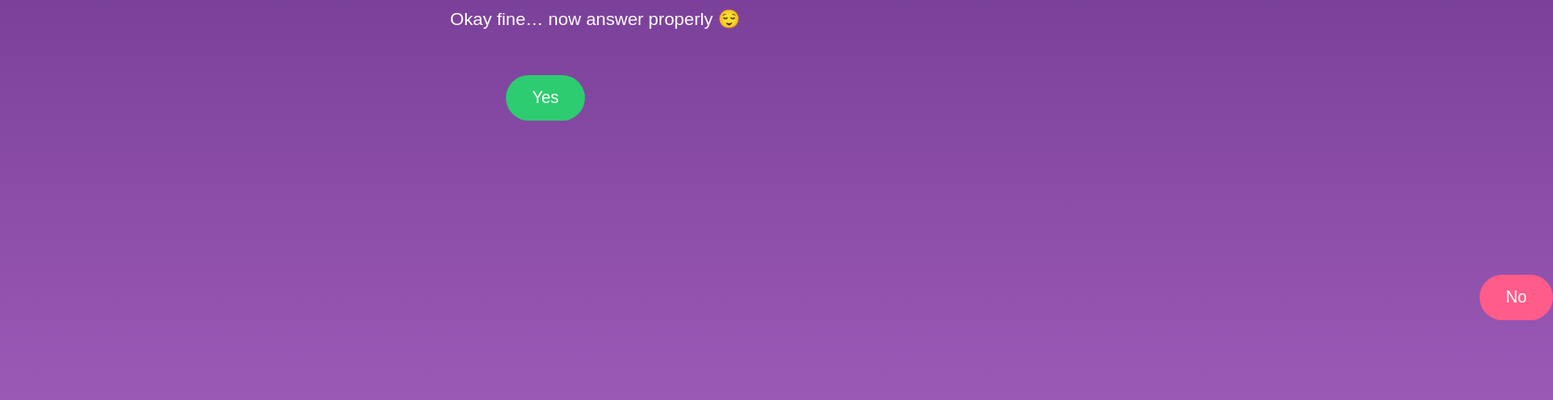
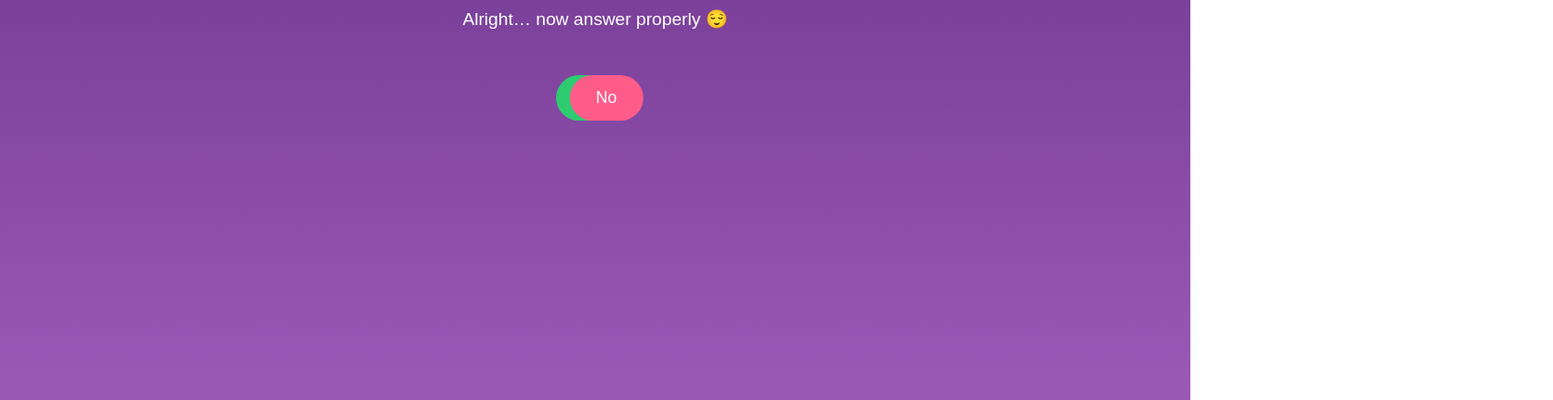
Before and after one commit to Kirankrishna213/FEB, a plain HTML site: page index.html in a window 1280 px wide. Shown: the part 369-800 px from the top of the page at 93% size, 1670 px wide, since content can reach past the window. Drawn offline with Linux system fonts and the light colour scheme.

Commit message:
Update index.html

```diff
--- a/index.html
+++ b/index.html
@@ -14,11 +14,10 @@
   justify-content: center;
   color: white;
   text-align: center;
-  overflow: hidden;
 }
 
 .box {
-  max-width: 360px;
+  width: 320px;
   padding: 30px;
   position: relative;
 }
@@ -50,6 +49,8 @@
   background: #ff5c8a;
   color: white;
   position: absolute;
+  left: 50%;
+  transform: translateX(-50%);
 }
 </style>
 </head>
@@ -69,21 +70,29 @@
 let noCount = 0;
 let running = true;
 
+const box = document.getElementById("page");
 const noBtn = document.getElementById("noBtn");
 const msg = document.getElementById("msg");
 
-// Make NO run for 5 seconds
+// Run NO button inside the box only
 const runInterval = setInterval(() => {
   if (!running) return;
-  noBtn.style.left = Math.random() * (window.innerWidth - 120) + "px";
-  noBtn.style.top = Math.random() * (window.innerHeight - 60) + "px";
+
+  const maxX = box.clientWidth - noBtn.offsetWidth;
+  const maxY = box.clientHeight - noBtn.offsetHeight - 60;
+
+  noBtn.style.left = Math.random() * maxX + "px";
+  noBtn.style.top = Math.random() * maxY + 60 + "px";
 }, 400);
 
+// Stop running after 5 seconds
 setTimeout(() => {
   running = false;
-  noBtn.style.position = "relative";
   clearInterval(runInterval);
-  msg.innerText = "Okay fine… now answer properly 😌";
+  noBtn.style.left = "50%";
+  noBtn.style.top = "auto";
+  noBtn.style.transform = "translateX(-50%)";
+  msg.innerText = "Alright… now answer properly 😌";
 }, 5000);
 
 function noClick() {
@@ -91,9 +100,9 @@
 
   if (noCount === 1) {
     noBtn.innerText = "😭";
-    msg.innerText = "Ouch… that hurt. Think again.";
+    msg.innerText = "Ouch. That hurt. Think again.";
   } else {
-    msg.innerText = "You have no choice but to say Yes 😏";
+    msg.innerText = "You really have no choice but to say Yes 😏";
   }
 }
 
@@ -105,11 +114,10 @@
     return;
   }
 
-  document.getElementById("page").innerHTML = `
+  box.innerHTML = `
     <h1>Good girl 💋💋💋</h1>
     <p>Of course you love me, <b>SUE_T-REX</b>.</p>
     <p>No more drama now 😌</p>
-    <p>Happy Valentine’s Day 💜</p>
   `;
 }
 </script>
```
